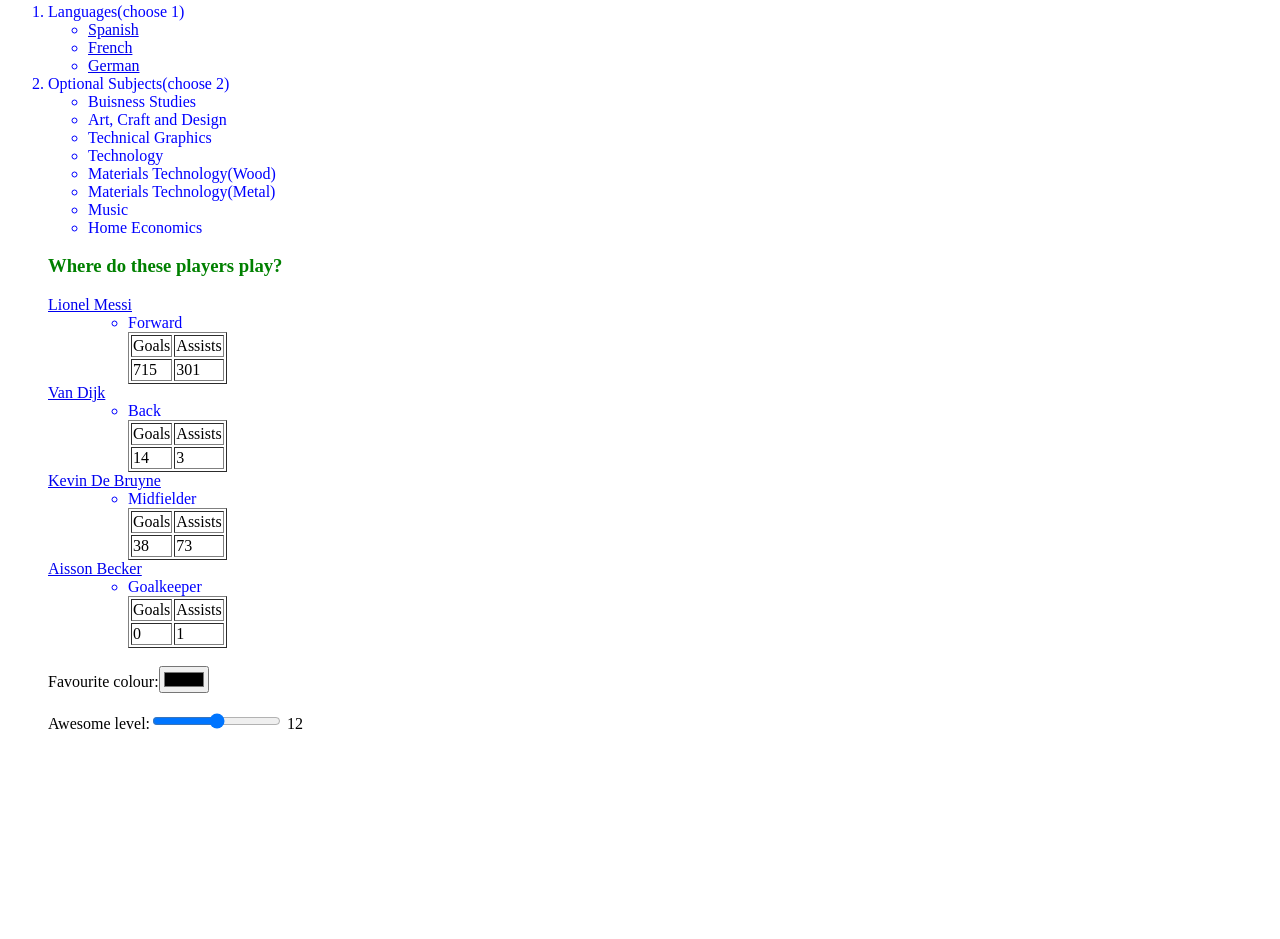
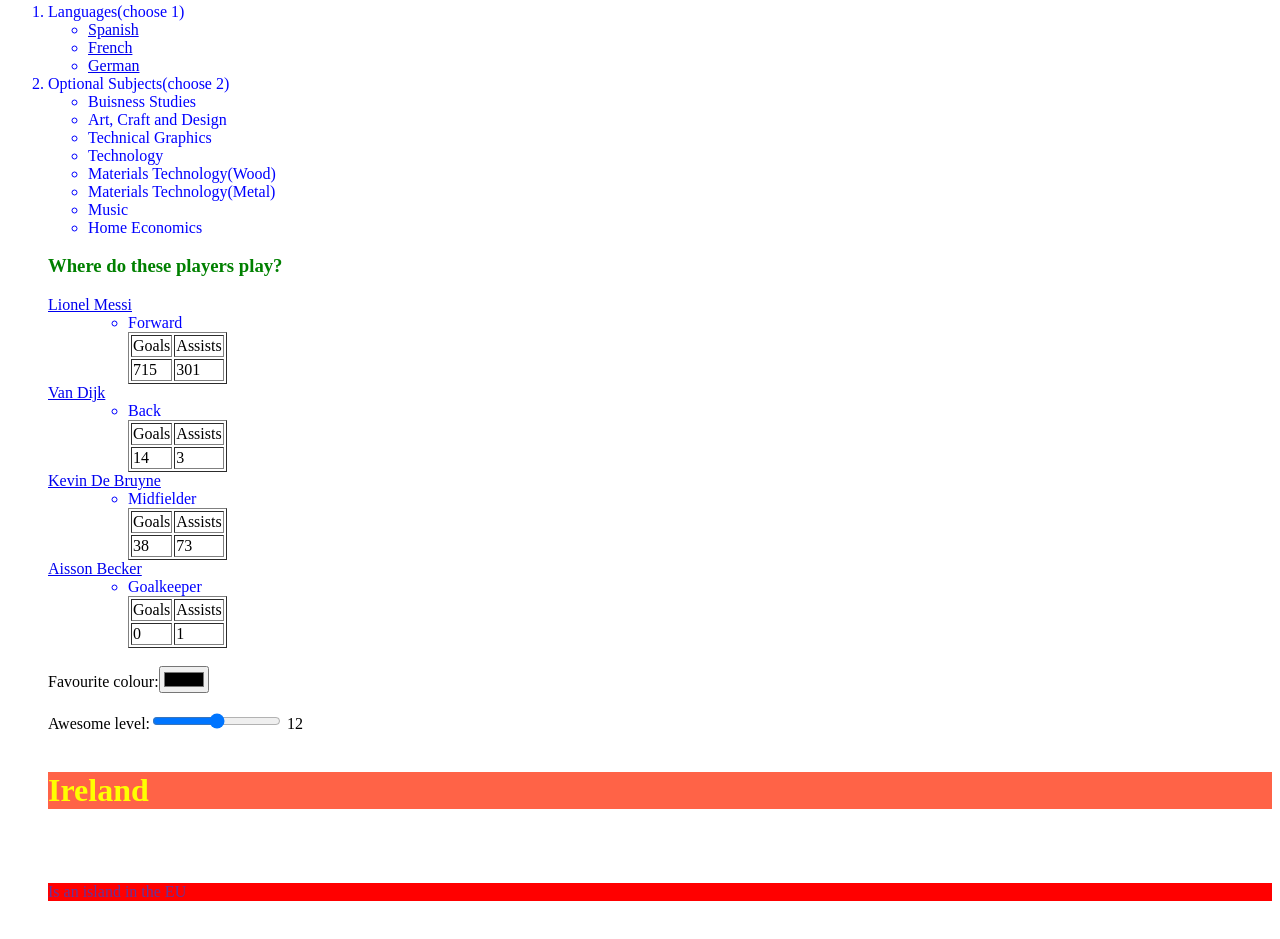
Before and after one commit to acornoaktree/website, a plain HTML site: page index.html in a window 1280 px wide. Shown: the part 722-1661 px from the top of the page. Before the commit the page ends 1507 px from the top, so only its background shows below. Drawn offline with Linux system fonts and the light colour scheme.

Commit message:
add colour to index

```diff
--- a/index.html
+++ b/index.html
@@ -146,6 +146,12 @@
   <br>
 Favourite colour:<input type = "color" name = "color"><br><br>
 Awesome level:<input type = "range" name = "awesome_level"> 12<br><br>
+
+<h1 style = "color:yellow; background-color: tomato">Ireland</h1><br><br>
+<p style="color:rebeccapurple; background-color: red">Is an island in the EU</p>
+
+
+
 <br>
 </ol>
 
```
